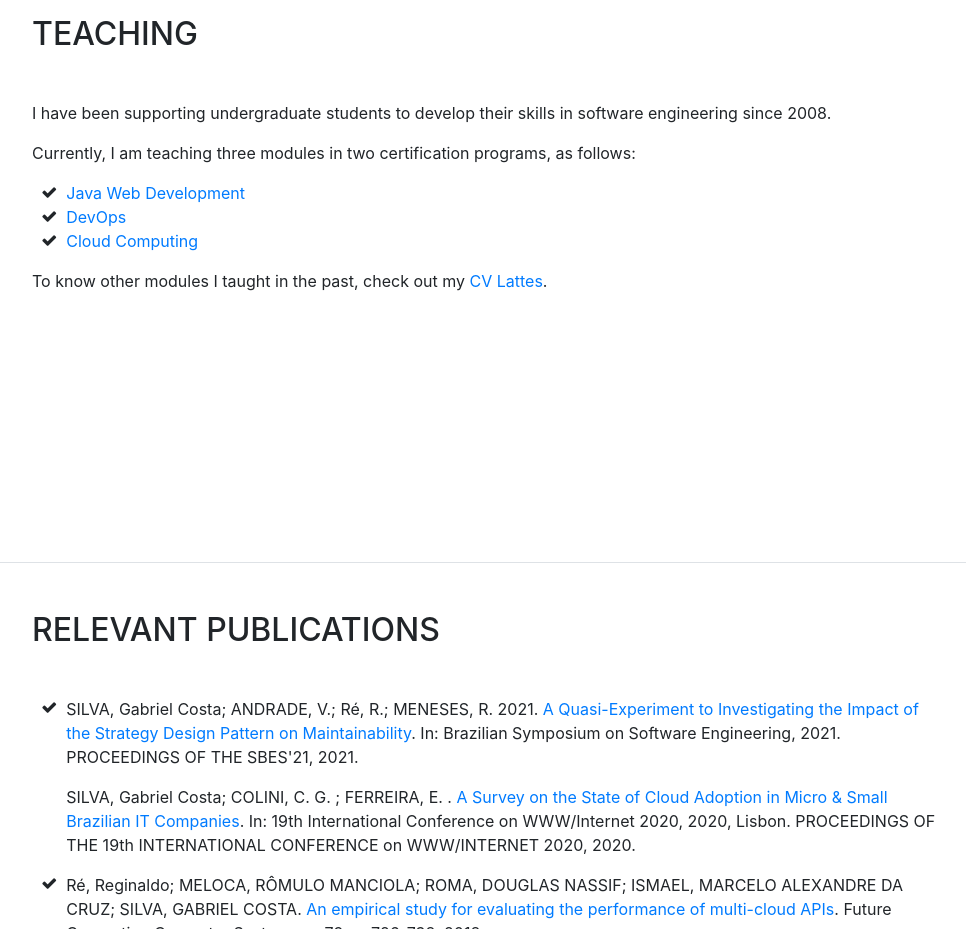
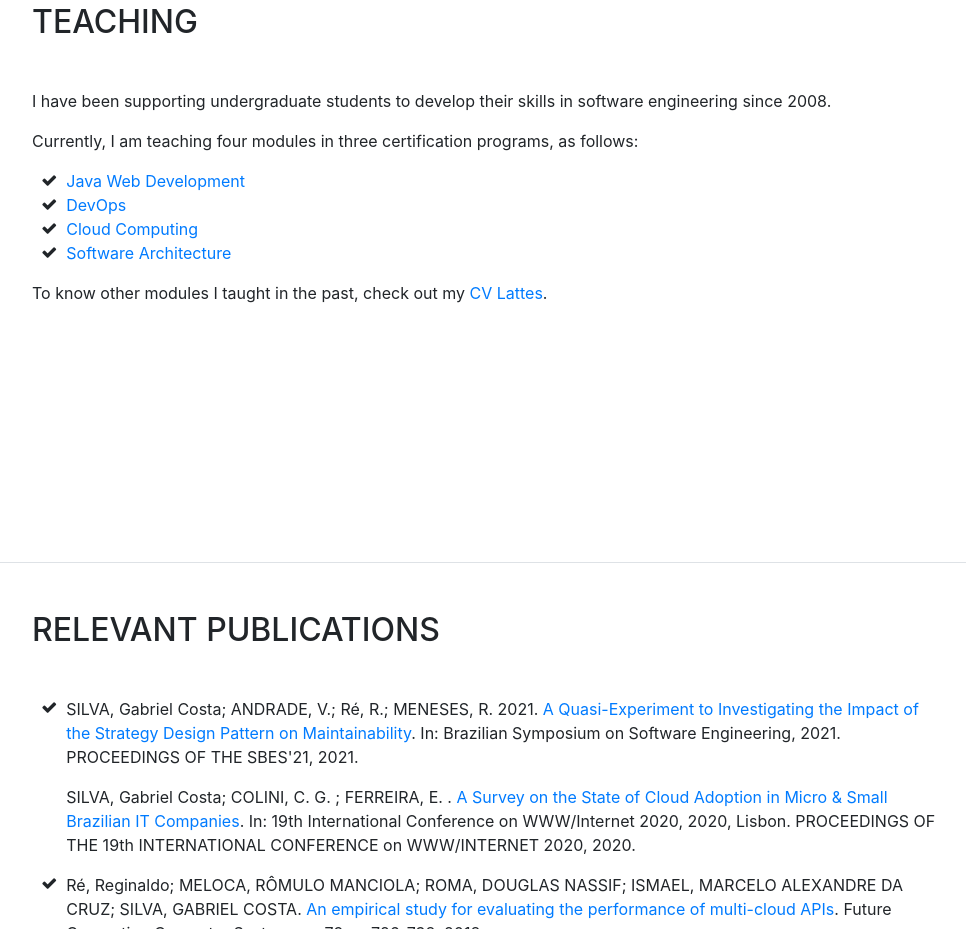
Before and after one commit to gabrielcostasilva/personal-website, a website with bundled scripts: page index.html in a window 1280 px wide. Shown: the part 5335-6264 px from the top of the page, without its empty margins (288-1254 px from the left). Built offline with nearby package versions, Linux system fonts and the light colour scheme; a web font is replaced by a local one.

Commit message:
Added MBA SA as teaching module

```diff
--- a/index.html
+++ b/index.html
@@ -436,7 +436,7 @@
 
         <p>I have been supporting undergraduate students to develop their skills in software engineering since 2008.</p>
 
-        <p>Currently, I am teaching three modules in two certification programs, as follows:</p>
+        <p>Currently, I am teaching four modules in three certification programs, as follows:</p>
 
         <ul class="fa-ul mb-0">
           <li>
@@ -450,6 +450,10 @@
           <li>
             <i class="fa-li fa fa-check"></i>
             <a href="http://pos-graduacao-ead.cp.utfpr.edu.br/redes-de-computadores/" target="_blank">Cloud Computing</a>
+          </li>
+          <li>
+            <i class="fa-li fa fa-check"></i>
+            <a href="https://pos-graduacao-ead.cp.utfpr.edu.br/engenharia-de-software/" target="_blank">Software Architecture</a>
           </li>
         </ul>
 
```
